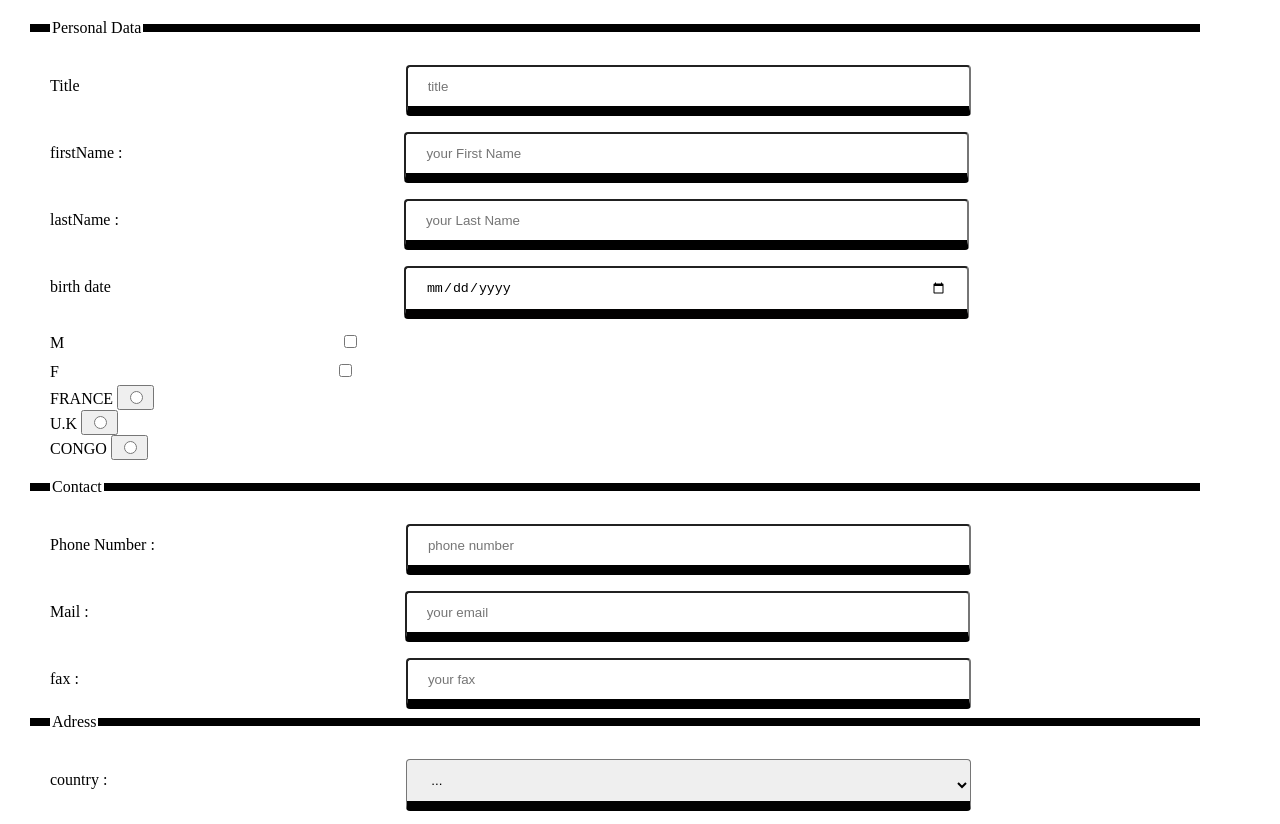
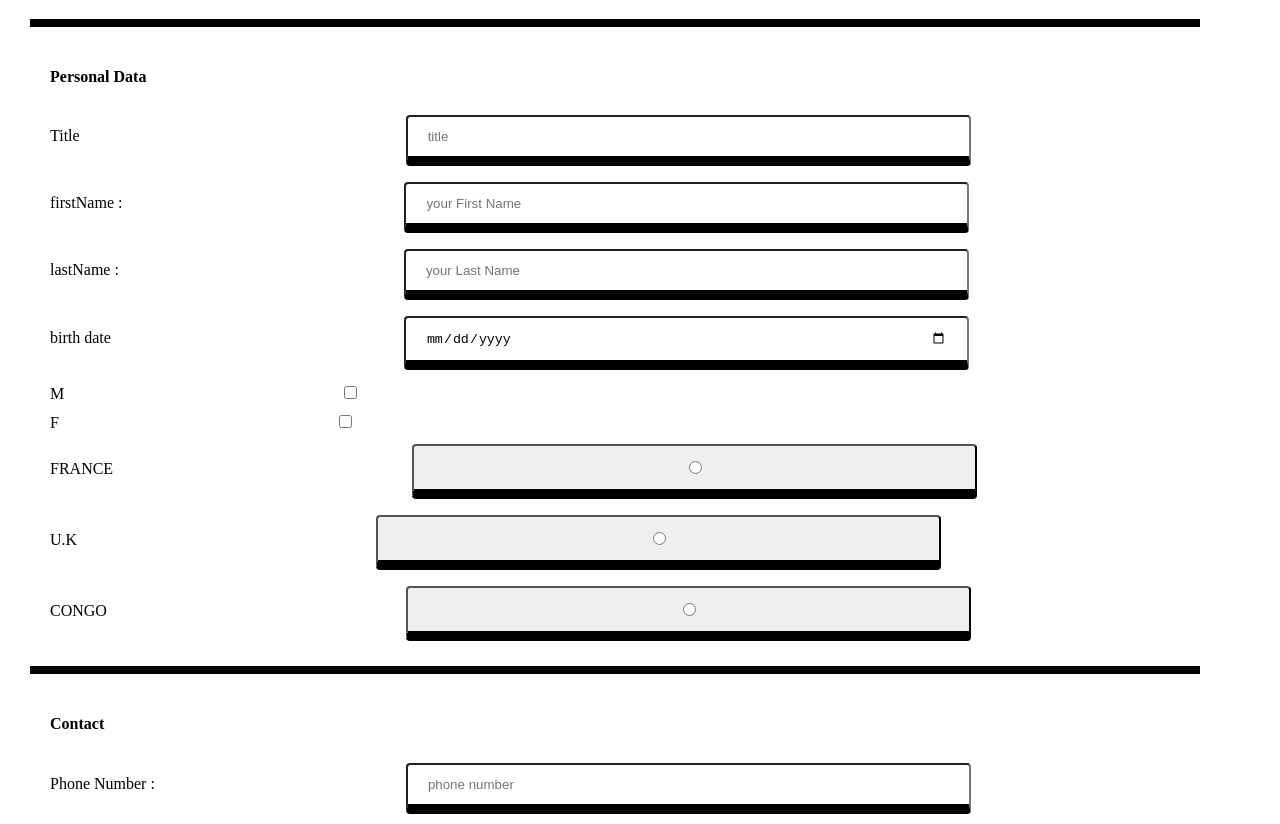
Before and after one commit to PowerCoders-Milan/css-ex-3---style-the-form-cryoAngel, a plain HTML site: page index.html in a window 1280 px wide. Shown: the part 118-942 px from the top of the page. Drawn offline with Linux system fonts and the light colour scheme.

Commit message:
my layout

```diff
--- a/index.html
+++ b/index.html
@@ -15,7 +15,7 @@
     <h1>Profil</h1>
     <form action="">
         <fieldset>
-            <legend>Personal Data</legend>
+        <h4>Personal Data</h4>
         <label for="title">Title</label>
         <input type="text" id="title" placeholder="title"><br>
         <label for="firstName">firstName :</label>
@@ -42,7 +42,7 @@
         <h1></h1>
         <form action="">
             <fieldset>
-            <legend>Contact</legend>
+            <h4>Contact</h4>
             <label for="tel">Phone Number :</label>
             <input type="tel" id="tel" placeholder="phone number"><br>
             <label for="email">Mail :</label>
@@ -57,7 +57,7 @@
 
             <form action="">
                 <fieldset>
-                    <legend>Adress</legend>
+                    <h4>adress</h4>
                 <label for="country">country :</label>
                 <select name="" id="country">
                     <option value="">...</option>
--- a/style.css
+++ b/style.css
@@ -12,9 +12,15 @@ border-right: 0;
 border-bottom: 0;
 padding: 20px;
 }
+label{
+    margin: 60px 0px;
+}
 /*input{
 
 } */
+h4{
+    position: 20px;
+}
 input[type=text]{
     width: 50%;
   padding: 12px 20px;
@@ -115,6 +121,16 @@ input[type=texts]{
     box-sizing: border-box;
     margin-left: 220px;
 }
+button{
+    width: 50%;
+    padding: 12px 20px;
+    margin: 8px 0;
+    display: inline-block;
+    border-bottom: 10px solid rgb(0, 0, 0);
+    border-radius: 4px;
+    box-sizing: border-box;
+    margin-left: 295px;
+}
 select{
     width: 50%;
     padding: 12px 20px;
```
